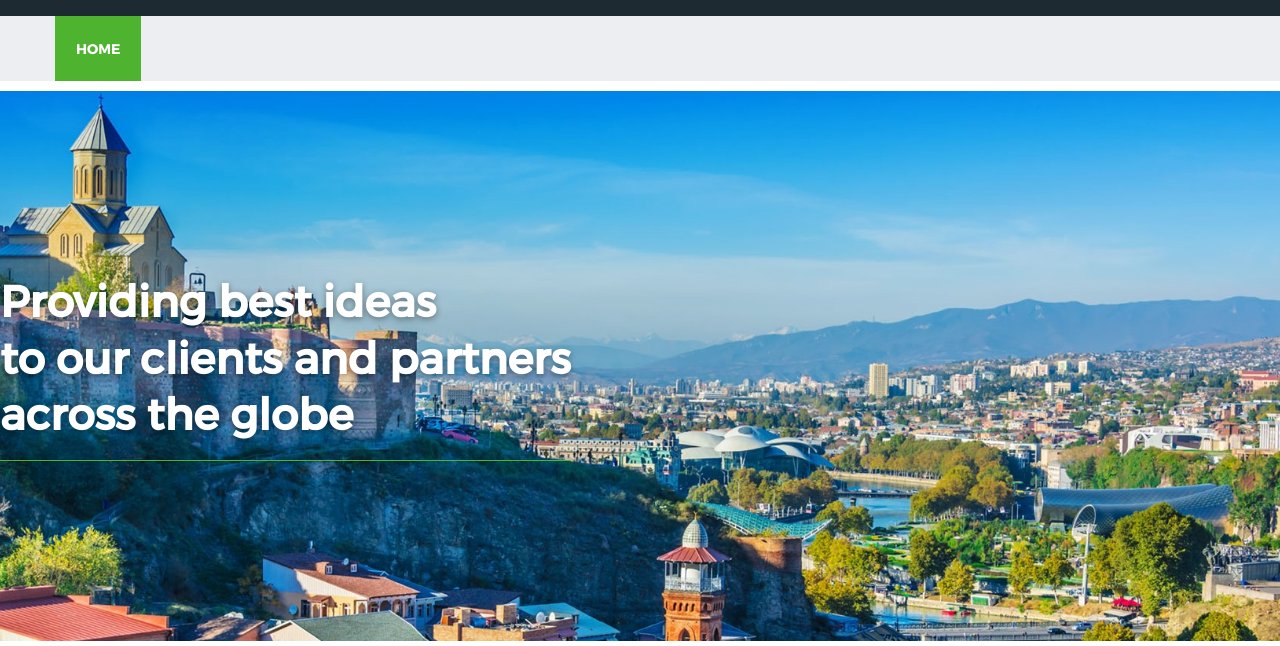
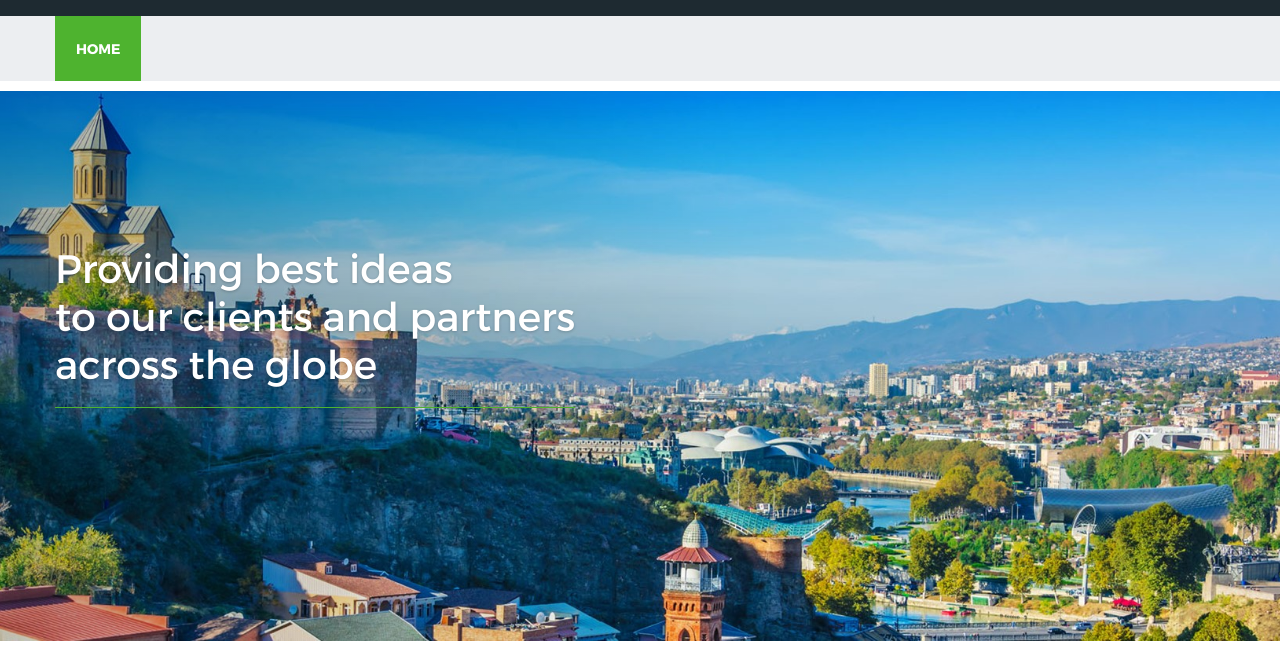
Before and after one commit to DmitryZ75/solo, a plain HTML site: page index.html in a window 1280 px wide. Shown: the part 154-800 px from the top of the page. Drawn offline with Linux system fonts and the light colour scheme; files whose address does not match are found by name.

Commit message:
sliderfix

```diff
--- a/css/slider-fix.css
+++ b/css/slider-fix.css
@@ -1,53 +1,86 @@
-/* Replacement for Revolution Slider; retains site's original theme CSS/fonts. */
+/* Sololaki Advisors banner — original-theme styling, CSP safe.
+   Keep css/style.css, css/responsive.css and css/color.css unchanged. */
 #banner.sol-banner {
   position: relative;
-    height: 550px;
+  width: 100%;
+  height: clamp(430px, 43vw, 650px);
   overflow: hidden;
-    background: #243443;
+  background-color: #172735;
+  isolation: isolate;
 }
 #banner.sol-banner .sol-slide {
   position: absolute;
   inset: 0;
-    display: flex;
-    align-items: center;
+  display: block;
   background-size: cover;
   background-repeat: no-repeat;
   background-position: center center;
-    animation: solCrossfade 12s linear infinite;
+  animation: solBannerFade 12s ease-in-out infinite;
+  will-change: opacity;
 }
 #banner.sol-banner .sol-slide-first {
   background-image: url('../images/home/slide-1.jpg');
+  animation-delay: 0s;
 }
 #banner.sol-banner .sol-slide-second {
   background-image: url('../images/home/slide-2.jpg');
   background-position: top center;
   animation-delay: -6s;
 }
+/* Soft contrast only behind the caption; keeps original photographs intact. */
+#banner.sol-banner .sol-slide::after {
+  content: '';
+  position: absolute;
+  inset: 0;
+  z-index: 0;
+  background: linear-gradient(90deg, rgba(0,0,0,.21), transparent 58%);
+  pointer-events: none;
+}
+#banner.sol-banner .sol-slide-second::after {
+  background: linear-gradient(270deg, rgba(0,0,0,.21), transparent 58%);
+}
 #banner.sol-banner .sol-slide-container {
-    width: 100%;
   position: relative;
   z-index: 1;
+  height: 100%;
+  display: flex;
+  align-items: center;
+  box-sizing: border-box;
+  /* Original Revolution Slider used a vertical offset of -82px. */
+  padding-bottom: 82px;
 }
 #banner.sol-banner h1 {
+  /* Deliberately inherit the original site's typography rather than
+     introducing a new font family or weight. */
   color: #fff;
   font-family: inherit;
-    font-size: clamp(28px, 3.4vw, 48px);
-    font-weight: 600;
-    line-height: 1.3;
+  font-size: clamp(30px, 3.1vw, 48px);
+  font-weight: 400;
+  line-height: 1.22;
+  letter-spacing: normal;
+  text-transform: none;
   margin: 0;
-    text-shadow: 0 2px 6px rgba(0, 0, 0, .38);
+  max-width: 770px;
+  text-shadow: 0 1px 3px rgba(0,0,0,.22);
+}
+#banner.sol-banner .sol-slide-second .sol-slide-container {
+  justify-content: flex-end;
 }
 #banner.sol-banner .sol-slide-second h1 { text-align: right; }
-@keyframes solCrossfade {
-    0%, 44% { opacity: 1; visibility: visible; }
-    50%, 94% { opacity: 0; visibility: hidden; }
-    100% { opacity: 1; visibility: visible; }
+@keyframes solBannerFade {
+  0%, 42% {opacity:1;}
+  50%, 92% {opacity:0;}
+  100% {opacity:1;}
 }
 @media (max-width: 767px) {
-    #banner.sol-banner { height: 380px; }
-    #banner.sol-banner .sol-slide-container { padding-left: 20px; padding-right: 20px; }
+  #banner.sol-banner { height: 400px; }
+  #banner.sol-banner .sol-slide-container {
+    padding: 0 22px 50px;
+    align-items: center;
+  }
+  #banner.sol-banner h1 {font-size: clamp(26px, 6vw, 38px); line-height: 1.25;}
 }
 @media (prefers-reduced-motion: reduce) {
-    #banner.sol-banner .sol-slide { animation: none; }
-    #banner.sol-banner .sol-slide-second { display: none; }
+  #banner.sol-banner .sol-slide {animation: none;}
+  #banner.sol-banner .sol-slide-second {display: none;}
 }
```
Also changed, not shown: 1 other file. Lines whose indentation alone changed are shown as unchanged.
